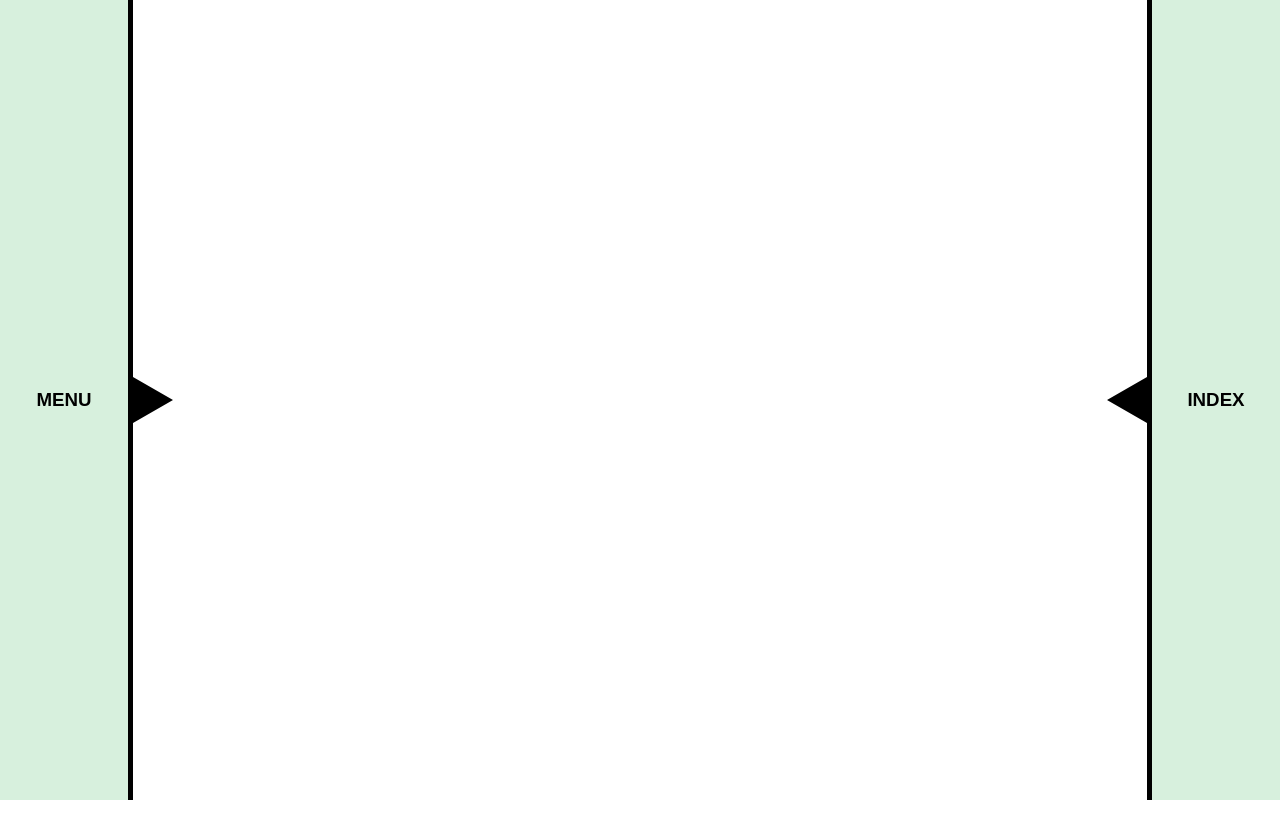
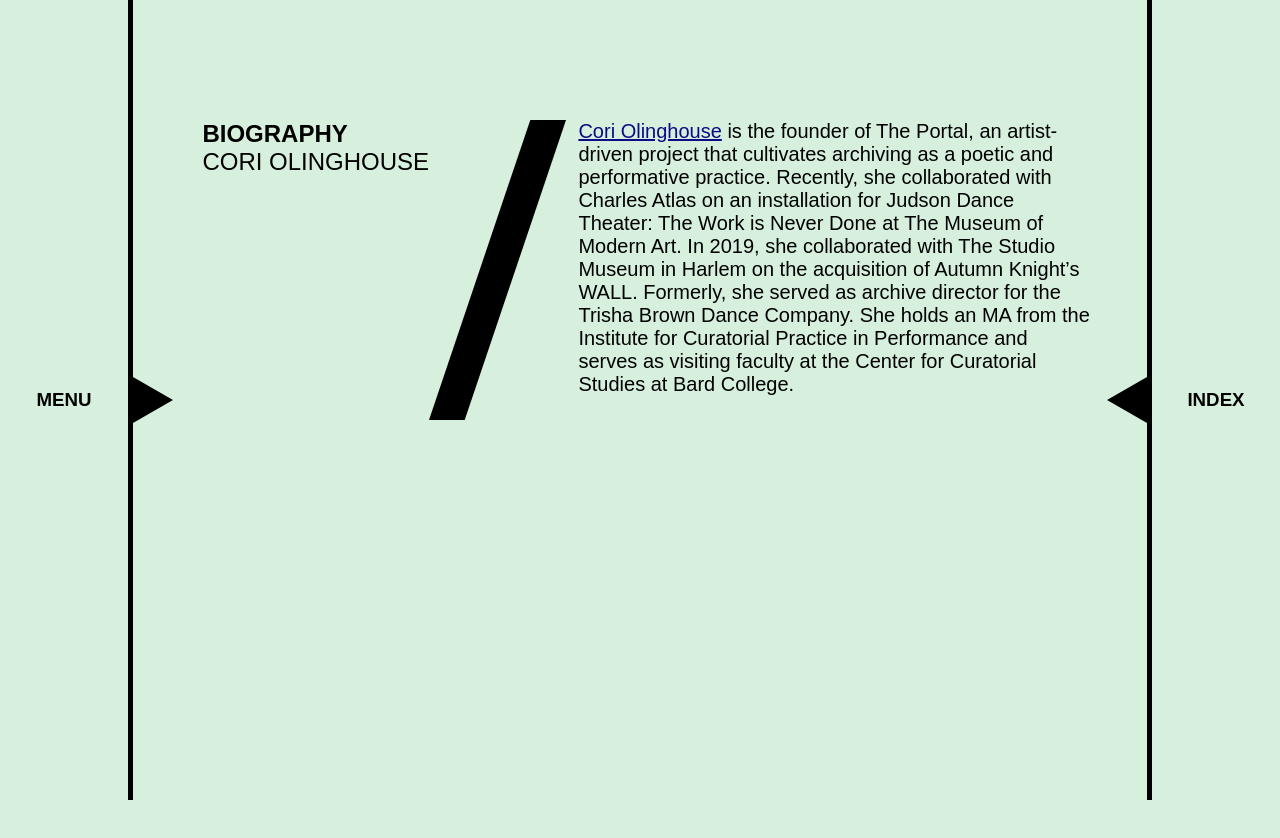
Before and after one commit to ampersand-paris/VAULT, a React (Create React App) app: page /cori-olinghouse-bio in a window 1280 px wide. Before the commit this address had no page. Shown: the top 838 px of the page. Before the commit the page ends 800 px from the top, so only its background shows below. Built offline with nearby package versions, Linux system fonts and the light colour scheme; a web font is replaced by a local one.

Commit message:
cori olinghouse

```diff
--- a/src/App.js
+++ b/src/App.js
@@ -57,6 +57,9 @@ import GeselMasonBio from "./Biographies/GeselMason";
 import EllenMaynardBio from "./Biographies/EllenMaynard";
 import JonathanMeyerBio from "./Biographies/JonathanMeyer";
 import BebeMillerBio from "./Biographies/BebeMiller";
+import DianaMuhammadBio from "./Biographies/DianaMuhammad";
+import CoriOlinghouseBio from "./Biographies/CoriOlinghouse";
+
 // === VIDEOS ===
 import MeetingThree from "./Videos/MeetingThree";
 
@@ -105,8 +108,10 @@ return (
                 <Route path="/betsey-brock-bio" element={<BetseyBrockBio />} />
                 <Route path="/bonnie-brooks-bio" element={<BonnieBrooksBio />} />
                 <Route path="/claudia-la-rocco-bio" element={<ClaudiaLaRoccoBio />} />
+                <Route path="/cori-olinghouse-bio" element={<CoriOlinghouseBio />} />
                 <Route path="/dayna-hanson-bio" element={<DaynaHansonBio />} />
                 <Route path="/darrell-jones-bio" element={<DarrellJonesBio />} />
+                <Route path="/diana-muhammad-bio" element={<DianaMuhammadBio />} />
                 <Route path="/ellen-chenoweth-bio" element={<EllenChenowethBio />} />
                 <Route path="/ellen-maynard-bio" element={<EllenMaynardBio />} />
                 <Route path="/erin-kilmurray-bio" element={<ErinKilmurrayBio />} />
--- /dev/null
+++ b/src/Biographies/CoriOlinghouse.js
@@ -0,0 +1,29 @@
+// ====== COMPONENTS ======
+
+const CoriOlinghouseBio = (props) => {
+
+    return (
+    <>
+        <div className="one-hundred-vh flex jc-center mobile-al-center mobile-column top-padding mint-green">
+            <div className="vault-padding mobile-flex mobile-jc-center mobile-width">
+                <div className="flex space-btwn essay-title-height">
+                    <div>
+                        <h2 className="subtitle ">BIOGRAPHY</h2>
+                        <h2 className="subtitle neuzit">Cori Olinghouse</h2>
+                    </div>
+                    <img className="bio-slash" src="/Images/Slash.svg" />
+                    <div className="flex column flex-end">
+                    </div>
+                </div>
+            </div>
+            <section className="flex column al-center no-top-padding mobile-padding">
+                <div className="essay-width ">
+                    <p className="no-top-padding"><a href="https://theportal.place/">Cori Olinghouse</a> is the founder of The Portal, an artist-driven project that cultivates archiving as a poetic and performative practice. Recently, she collaborated with Charles Atlas on an installation for Judson Dance Theater: The Work is Never Done at The Museum of Modern Art. In 2019, she collaborated with The Studio Museum in Harlem on the acquisition of Autumn Knight’s WALL. Formerly, she served as archive director for the Trisha Brown Dance Company. She holds an MA from the Institute for Curatorial Practice in Performance and serves as visiting faculty at the Center for Curatorial Studies at Bard College.</p>
+                </div>
+            </section>
+        </div>
+    </>
+  );
+}
+
+export default CoriOlinghouseBio;
--- /dev/null
+++ b/src/Biographies/DianaMuhammad.js
@@ -0,0 +1,29 @@
+// ====== COMPONENTS ======
+
+const DianaMuhammadBio = (props) => {
+
+    return (
+    <>
+        <div className="one-hundred-vh flex jc-center mobile-al-center mobile-column top-padding mint-green">
+            <div className="vault-padding mobile-flex mobile-jc-center mobile-width">
+                <div className="flex space-btwn essay-title-height">
+                    <div>
+                        <h2 className="subtitle ">BIOGRAPHY</h2>
+                        <h2 className="subtitle neuzit">Diana Muhammad</h2>
+                    </div>
+                    <img className="bio-slash" src="/Images/Slash.svg" />
+                    <div className="flex column flex-end">
+                    </div>
+                </div>
+            </div>
+            <section className="flex column al-center no-top-padding mobile-padding">
+                <div className="essay-width ">
+                    <p className="no-top-padding">Diana Muhammad is a Chicago dance artist working within contemporary dance, theater, and nightlife. She is a Links Hall Fellow (2022), a Lab Artist/Chicago Dancemakers Forum (2020-2021), and recognized as 50 Leaders (Newcity). Her work has been supported by The Dance Center of Columbia College, Thalia Hall, University of Chicago, Lucky Plush Productions, Pivot Arts, The Cambrian’s, ArtJLab (Detroit), art-theater Kobe (Japan), GWPF (S. Korea) among others. She has choreographed for countless underground spaces, independent artists, parties, concerts, music videos. Erin is the director of The Fly Honey Show—a performance project elevating women and queer experiences.</p>
+                </div>
+            </section>
+        </div>
+    </>
+  );
+}
+
+export default DianaMuhammadBio;
```
